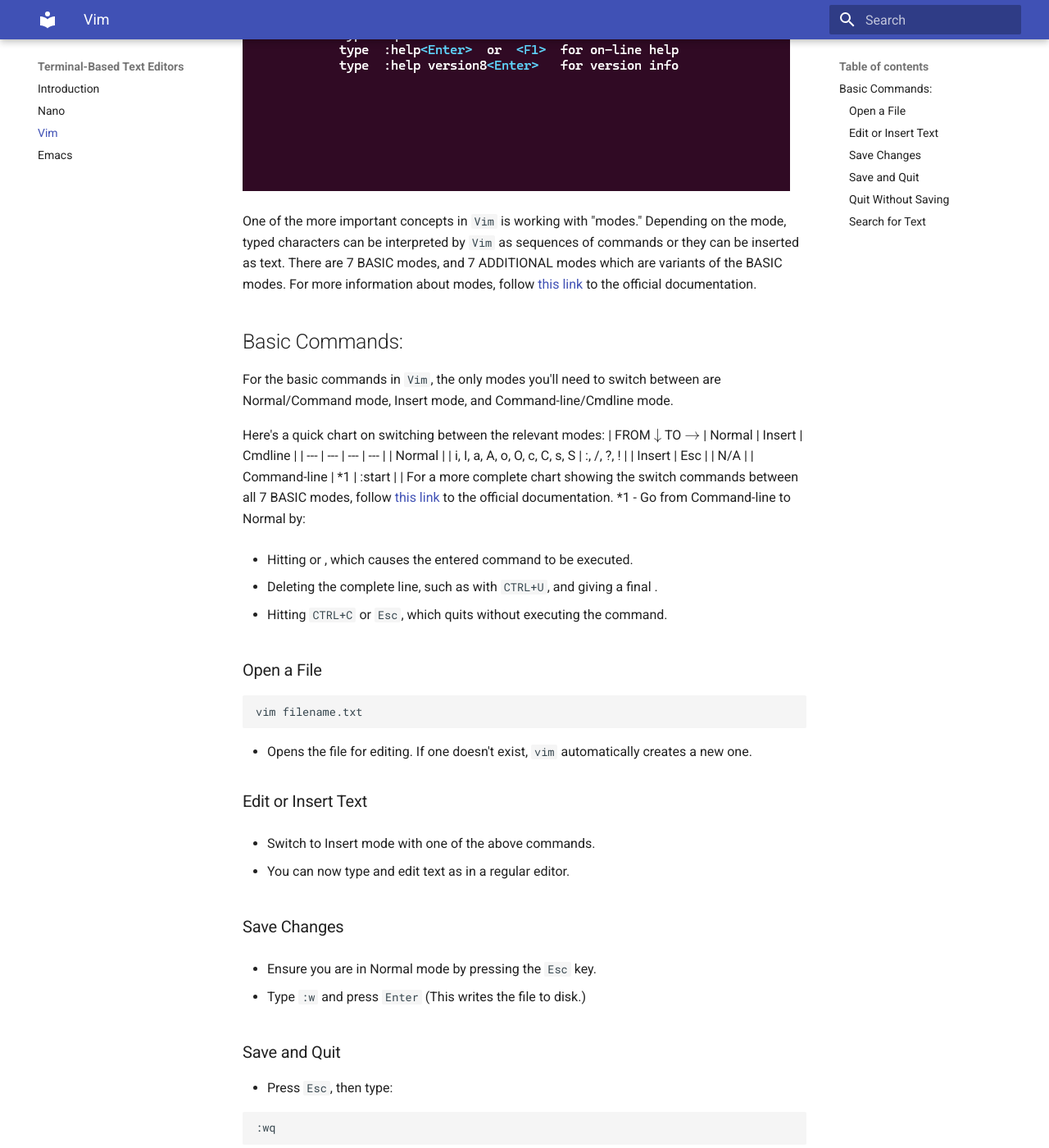
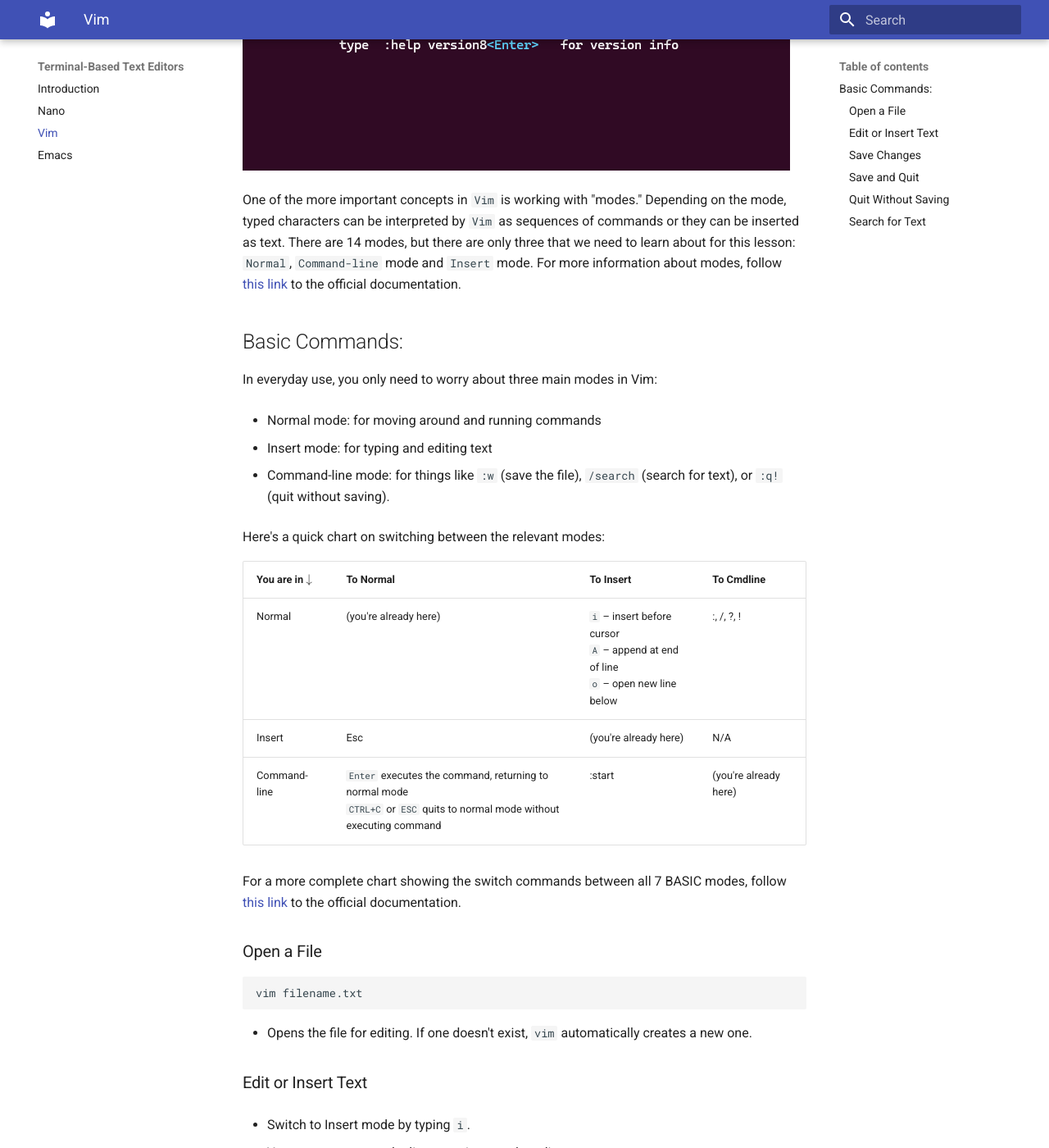
Before and after one commit to det-lab/terminal-text-editors, an MkDocs documentation site: the page built from docs/02_vim.md, in a window 1280 px wide and 1400 px high, scrolled down 868 px. Shown: the whole window at 82% size. Built offline with MkDocs 1.6.1 and Material for MkDocs 9.7.7, drawn with Linux system fonts in a browser that asks for light colours; some of the changed text lies outside the part shown.

Commit message:
Edits to lesson text. Conclusion added.

````diff
--- a/docs/02_vim.md
+++ b/docs/02_vim.md
@@ -1,7 +1,7 @@
 # Vim Basics
-`Vim` is customizable and extensible, making it especially useful for users who want a more flexible environment at the cost of creating a slightly steeper learning curve that makes it less accessible for beginners.
+`Vim` is a terminal text-editor that is customizable and extensible. `Vim` distinguishes between "command mode" where the user enters commands, and "edit mode" where the user enters text.
 
-The latest version of `Vim` can be downloaded by following [this link to the official site.](https://www.vim.org/download.php). You can also install it from your terminal by running:
+On macOS and Linux, `Vim` is typically installed by default. For users running WSL, you can install `Vim` from your terminal by entering the command:
 ```bash
 sudo apt-get install vim
 ```
@@ -13,25 +13,26 @@
 
 ![Vim startup](images/Vim-startup.png)
 
-One of the more important concepts in `Vim` is working with "modes." Depending on the mode, typed characters can be interpreted by `Vim` as sequences of commands or they can be inserted as text. There are 7 BASIC modes, and 7 ADDITIONAL modes which are variants of the BASIC modes. For more information about modes, follow [this link](https://vimhelp.org/intro.txt.html#vim-modes-intro) to the official documentation.
+One of the more important concepts in `Vim` is working with "modes." Depending on the mode, typed characters can be interpreted by `Vim` as sequences of commands or they can be inserted as text. There are 14 modes, but there are only three that we need to learn about for this lesson: `Normal`, `Command-line` mode and `Insert` mode. For more information about modes, follow [this link](https://vimhelp.org/intro.txt.html#vim-modes-intro) to the official documentation.
 
 ## Basic Commands:
-For the basic commands in `Vim`, the only modes you'll need to switch between are Normal/Command mode, Insert mode, and Command-line/Cmdline mode.
+In everyday use, you only need to worry about three main modes in Vim:
+
+* Normal mode: for moving around and running commands
+
+* Insert mode: for typing and editing text
+
+* Command-line mode: for things like `:w` (save the file), `/search` (search for text), or `:q!` (quit without saving).
 
 Here's a quick chart on switching between the relevant modes:
-| FROM $\downarrow$ TO $\to$ | Normal | Insert                       | Cmdline    |
-| ---                        |  ---   |  ---                         |  ---       |
-| Normal                     |        | i, I, a, A, o, O, c, C, s, S | :, /, ?, ! |
-| Insert                     | Esc    |                              | N/A        |
-| Command-line               | *1     | :start                       |            |
+
+| You are in $\downarrow$ | To Normal                                                                                                                  | To Insert                                                                              | To Cmdline            |
+| ---                     |  ---                                                                                                                       |  ---                                                                                   |  ---                  |
+| Normal                  | (you're already here)                                                                                                      | `i` – insert before cursor<br>`A` – append at end of line<br>`o` – open new line below | :, /, ?, !            |
+| Insert                  | Esc                                                                                                                        | (you're already here)                                                                  | N/A                   |
+| Command-line            | `Enter` executes the command, returning to normal mode<br>`CTRL+C` or `ESC` quits to normal mode without executing command | :start                                                                                 | (you're already here) |
+
 For a more complete chart showing the switch commands between all 7 BASIC modes, follow [this link](https://vimhelp.org/intro.txt.html#mode-switching) to the official documentation.
-*1 - Go from Command-line to Normal by:
-
-* Hitting <CR> or <NL>, which causes the entered command to be executed.
-
-* Deleting the complete line, such as with `CTRL+U`, and giving a final <BS>.
-
-* Hitting `CTRL+C` or `Esc`, which quits without executing the command.
 
 ### Open a File
 ```bash
@@ -42,7 +43,7 @@
 
 ### Edit or Insert Text
 
-* Switch to Insert mode with one of the above commands.
+* Switch to Insert mode by typing `i`.
 
 * You can now type and edit text as in a regular editor.
 
@@ -85,7 +86,7 @@
 
 * `N` will search in the opposite direction.
 
-* `vim` uses regex by default in searches.
+* `vim` uses regex by default in searches. If you're unfamiliar with using regex, [here is a lesson on using regex](https://carpentries-incubator.github.io/regex-novice-biology/), and [here is a website for testing your expressions](https://regex101.com/).
 
 * Searches are case-sensitive by default. Add `\c` to make a search case-insensitive:
 
````
Also changed, not shown: docs/01_nano.md (+7 -5 lines), docs/03_emacs.md (+4 -4 lines), docs/04_conclusion.md (added, +14 -0 lines), docs/index.md (+4 -4 lines).
